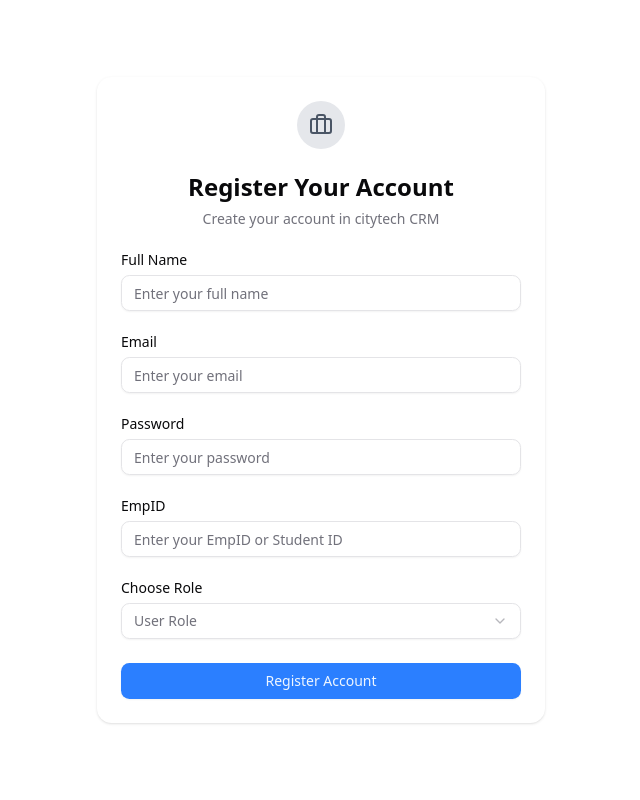
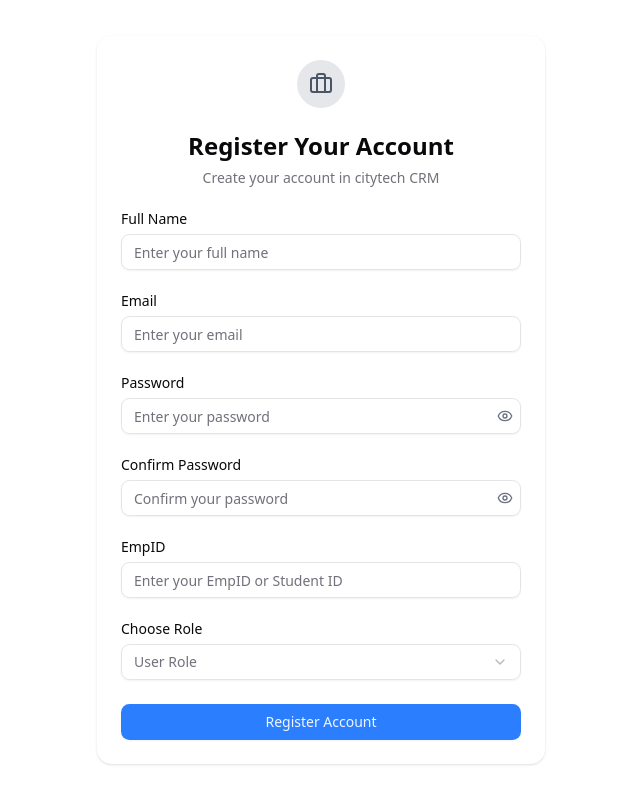
Before and after one commit to CUNY2XTECH-CITYTECH/CRM-ttpr-frontend, a React (Vite) app in the folder frontend/: page /register in a window 1280 px wide. Shown: the whole page, without its empty margins (319-959 px from the left). Built offline with nearby package versions, Linux system fonts and the light colour scheme; no server answers.

Commit message:
fixed registration issue

```diff
--- a/frontend/src/api/user.js
+++ b/frontend/src/api/user.js
@@ -15,10 +15,10 @@ export class UserClient extends BaseClient {
 
   }
 
-  async create() {
+  async create(data) {
     // get all user
 
-    const res = await this.post('users/create');
+    const res = await this.post('users/create',data);
     return res;
   }
 
--- a/frontend/src/pages/login.jsx
+++ b/frontend/src/pages/login.jsx
@@ -2,21 +2,19 @@ import { useState, useCallback } from "react"
 import { Button } from "@/components/ui/button"
 import { Card, CardContent, CardDescription, CardHeader, CardTitle } from "@/components/ui/card"
 import { Input } from "@/components/ui/input"
-import { Label } from "@/components/ui/label"
-import { Select, SelectContent, SelectItem, SelectTrigger, SelectValue } from "@/components/ui/select"
-import { GraduationCap, Users, Briefcase } from "lucide-react"
+import {Eye,EyeOff } from "lucide-react"
 import { useForm } from "react-hook-form"
 import { yupResolver } from "@hookform/resolvers/yup"
 import { validateLoginForm } from "@/lib/validations"
-import { FormField, FormDescription, FormControl, FormLabel, FormItem, FormMessage, Form } from '@/components/ui/form';
+import { FormField,  FormControl, FormLabel, FormItem, FormMessage, Form } from '@/components/ui/form';
 import toast from "react-hot-toast"
 import { useNavigate } from "react-router"
-import { useCookies } from "react-cookie"
-import { useAuth,useClient} from "@/lib/dataContext"
+import { useClient} from "@/lib/dataContext"
 
 export default function LoginPage() {
   const navigate = useNavigate()
-  const { token,currentUser} = useAuth()
+
+  const [showPassword, setShowPassword] = useState(false);
   const {client} = useClient()
 
   const loginForm = useForm({
@@ -29,7 +27,6 @@ export default function LoginPage() {
   const onSubmit = async (e) => {
     try {
       let res = await client.auth.login(e, { credentials: 'include' })
-      console.log('response',res)
       if (res.status === 200) {
         console.log(res.data.message,'msg')
         toast.success("Logged in successfully")
@@ -82,16 +79,34 @@ export default function LoginPage() {
                 control={loginForm.control}
                 name="password"
                 render={({ field }) => (
-                    <FormItem className={'relative'}>
+                  <FormItem className="relative">
                     <FormLabel>Password</FormLabel>
                     <FormControl>
-                        <Input placeholder="Enter your password" {...field} />
+                      <div className="relative">
+                        <Input
+                          type={showPassword ? "text" : "password"}
+                          placeholder="Enter your password"
+                          {...field}
+                        />
+                        <button
+                          type="button"
+                          className="absolute right-2 top-1/2 transform -translate-y-1/2 text-gray-500 hover:text-gray-700"
+                          onClick={() => setShowPassword(!showPassword)}
+                        >
+                          {showPassword ? (
+                            <EyeOff className="h-4 w-4" />
+                          ) : (
+                            <Eye className="h-4 w-4" />
+                          )}
+                        </button>
+                      </div>
                     </FormControl>
-                      <FormMessage className={' text-xs py-0  text-start'} />
+                    <FormMessage className="text-xs py-0 text-start" />
                   </FormItem>
                 )}
-                >
-                </FormField>
+              />
+
+
                 <Button type="submit" className="w-full">
                   Log In</Button>
 
--- a/frontend/src/pages/register.jsx
+++ b/frontend/src/pages/register.jsx
@@ -8,7 +8,6 @@ import {
   CardTitle,
 } from "@/components/ui/card";
 import { Input } from "@/components/ui/input";
-import { Label } from "@/components/ui/label";
 import {
   Select,
   SelectContent,
@@ -16,23 +15,28 @@ import {
   SelectTrigger,
   SelectValue,
 } from "@/components/ui/select";
-import { Users, Briefcase } from "lucide-react";
+import {  Briefcase, Eye, EyeOff } from "lucide-react";
 import { useForm } from "react-hook-form";
 import { yupResolver } from "@hookform/resolvers/yup";
 import { validateRegisterationForm } from "@/lib/validations";
 import {
   FormField,
-  FormDescription,
   FormControl,
   FormLabel,
   FormItem,
   FormMessage,
   Form,
 } from "@/components/ui/form";
-// import { createData } from "@/utils/http-methods"
 import { useNavigate } from "react-router-dom";
 import { useClient } from "@/lib/dataContext";
+import toast from "react-hot-toast";
+
+
+
 export default function Register() {
+
+  const [showPassword, setShowPassword] = useState(false);
+  const [showConfirmPassword, setShowConfirmPassword] = useState(false);
   const navigate = useNavigate();
   const { client } = useClient();
   const registerForm = useForm({
@@ -41,20 +45,24 @@ export default function Register() {
       name: "",
       email: "",
       password: "",
+      confirmPassword:"",
       id: "",
       role: "",
     },
   });
+
   const onSubmit = async (e) => {
+    const { confirmPassword, ...submittedData } = e
     if (e) {
       // used http method from utils/http-method.js
-      let res = await client.create("user/create", e);
+      let res = await client.user.create(submittedData)
       // if registeration successed
       if (res.status == 200) {
+        toast.success("successfully registered")
         if (res.data.role === "admin" && res.data.verified === false) {
           navigate("/admin/waiting");
         } else {
-          navigate("/signin");
+          navigate("/login");
         }
       } else if (res.status == 201) {
         navigate("/account-exists");
@@ -111,19 +119,69 @@ export default function Register() {
                   </FormItem>
                 )}
               ></FormField>
+
               <FormField
                 control={registerForm.control}
                 name="password"
                 render={({ field }) => (
-                  <FormItem className={"relative"}>
+                  <FormItem className="relative">
                     <FormLabel>Password</FormLabel>
                     <FormControl>
-                      <Input placeholder="Enter your password" {...field} />
+                      <div className="relative">
+                        <Input
+                          type={showPassword ? "text" : "password"}
+                          placeholder="Enter your password"
+                          {...field}
+                        />
+                        <button
+                          type="button"
+                          className="absolute right-2 top-1/2 transform -translate-y-1/2 text-gray-500 hover:text-gray-700"
+                          onClick={() => setShowPassword(!showPassword)}
+                        >
+                          {showPassword ? (
+                            <EyeOff className="h-4 w-4" />
+                          ) : (
+                            <Eye className="h-4 w-4" />
+                          )}
+                        </button>
+                      </div>
                     </FormControl>
-                    <FormMessage className={" text-xs py-0  text-start"} />
+                    <FormMessage className="text-xs py-0 text-start" />
                   </FormItem>
                 )}
-              ></FormField>
+              />
+
+              <FormField
+                control={registerForm.control}
+                name="confirmPassword"
+                render={({ field }) => (
+                  <FormItem className="relative">
+                    <FormLabel>Confirm Password</FormLabel>
+                    <FormControl>
+                      <div className="relative">
+                        <Input
+                          type={showConfirmPassword? "text" : "password"}
+                          placeholder="Confirm your password"
+                          {...field}
+                        />
+                        <button
+                          type="button"
+                          className="absolute right-2 top-1/2 transform -translate-y-1/2 text-gray-500 hover:text-gray-700"
+                          onClick={() => setShowConfirmPassword(!showConfirmPassword)}
+                        >
+                          {showConfirmPassword? (
+                            <EyeOff className="h-4 w-4" />
+                          ) : (
+                            <Eye className="h-4 w-4" />
+                          )}
+                        </button>
+                      </div>
+                    </FormControl>
+                    <FormMessage className="text-xs py-0 text-start" />
+                  </FormItem>
+                )}
+              />
+
 
               <FormField
                 control={registerForm.control}
```
Also changed, not shown: frontend/src/lib/validations.js. Lines whose indentation alone changed are shown as unchanged.
